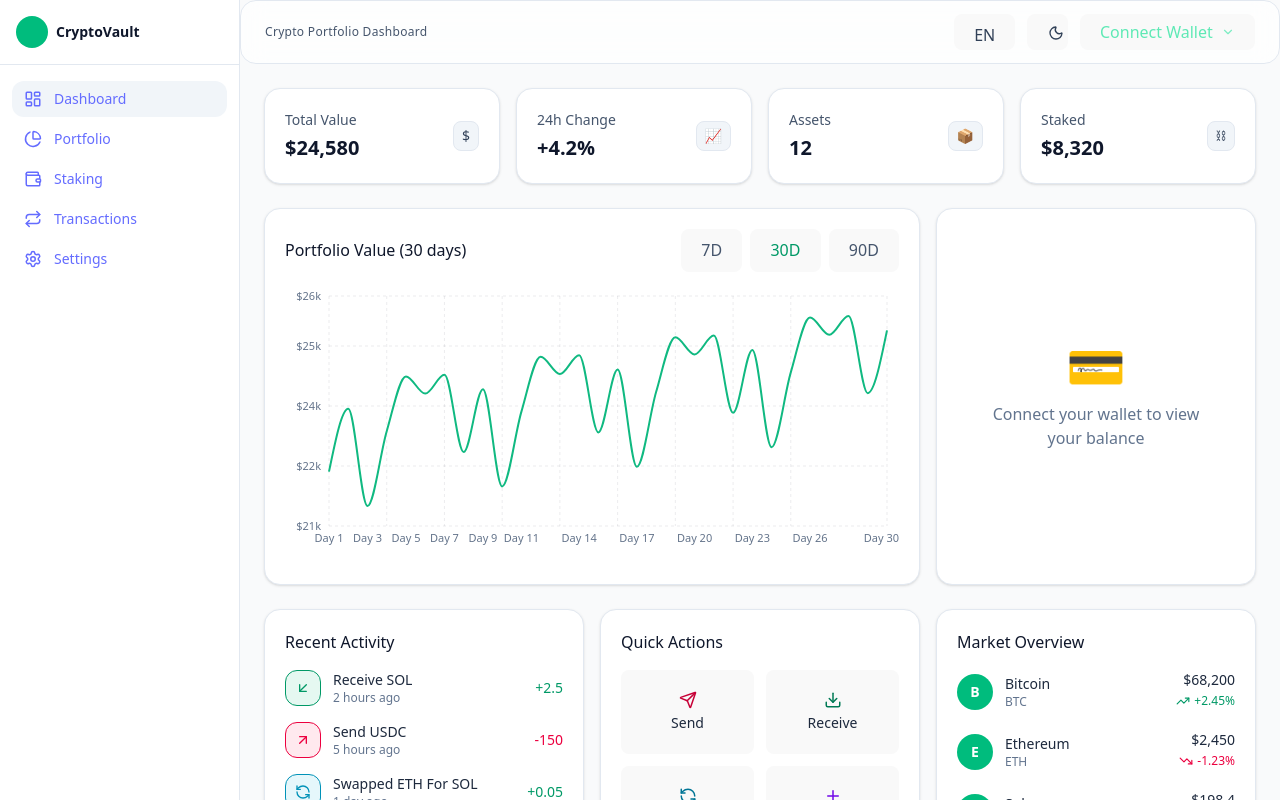
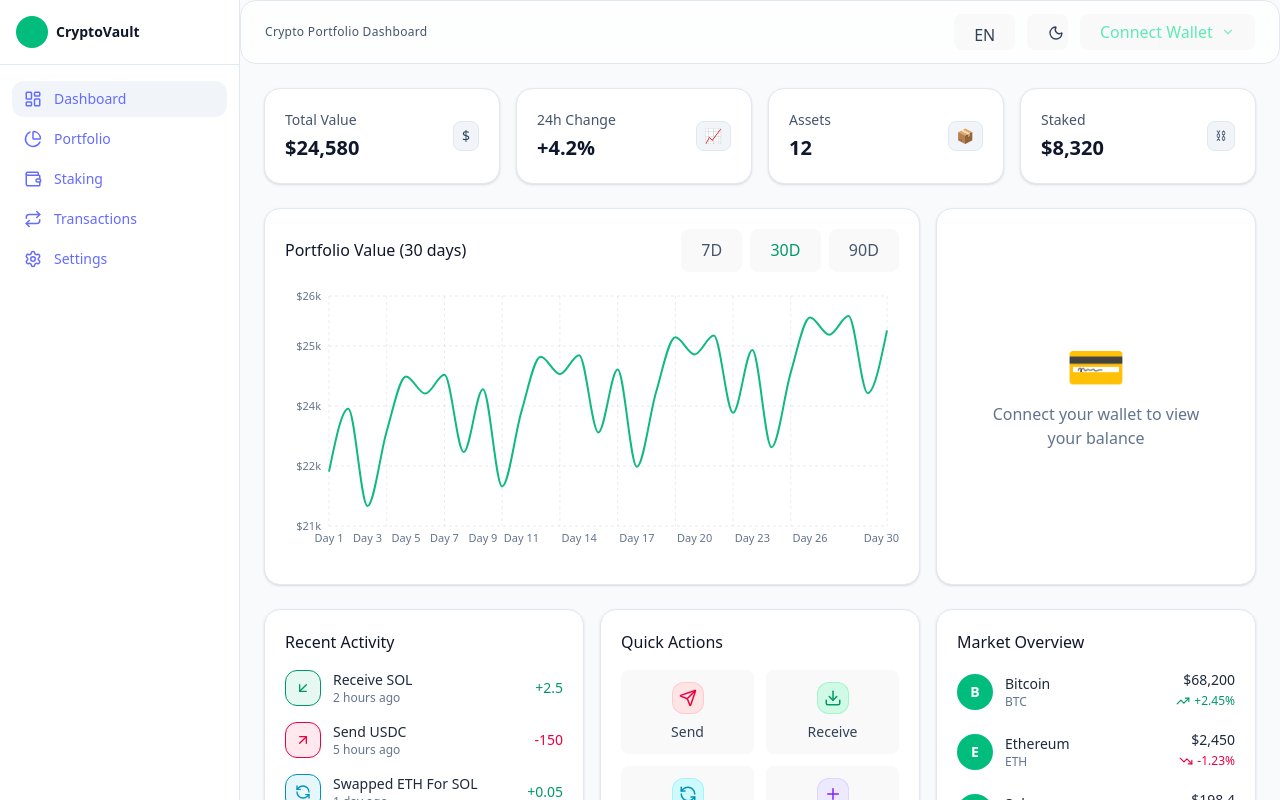
Before and after one commit to malih99/CryptoVault, a React (Vite) app: page / in a window 1280 px wide. Shown: the top 800 px of the page. Built offline with nearby package versions, Linux system fonts and the light colour scheme.

Commit message:
fix(dashboard): align QuickActions tile with light theme (light tile + colored icon chips)

```diff
--- a/src/features/dashboard/QuickActions.tsx
+++ b/src/features/dashboard/QuickActions.tsx
@@ -1,12 +1,13 @@
+// src/features/dashboard/QuickActions.tsx
 import Card from "../../components/ui/Card";
 import { Send, Download, RefreshCcw, Plus } from "lucide-react";
 import { useTranslation } from "react-i18next";
 
 type Action = {
+  key: "send" | "receive" | "swap" | "buy";
   icon: JSX.Element;
   labelKey: string;
-  className: string;
-  onClick: () => void;
+  onClick?: () => void;
 };
 
 export default function QuickActions() {
@@ -14,34 +15,37 @@ export default function QuickActions() {
 
   const actions: Action[] = [
     {
+      key: "send",
       icon: <Send size={18} />,
       labelKey: "dashboard.actions.send",
-      className:
-        "bg-rose-500/10 text-rose-700 border-rose-200 dark:bg-rose-500/15 dark:text-rose-300 dark:border-rose-500/20",
-      onClick: () => {},
     },
     {
+      key: "receive",
       icon: <Download size={18} />,
       labelKey: "dashboard.actions.receive",
-      className:
-        "bg-emerald-500/10 text-emerald-700 border-emerald-200 dark:bg-emerald-500/15 dark:text-emerald-300 dark:border-emerald-500/20",
-      onClick: () => {},
     },
     {
+      key: "swap",
       icon: <RefreshCcw size={18} />,
       labelKey: "dashboard.actions.swap",
-      className:
-        "bg-cyan-500/10 text-cyan-700 border-cyan-200 dark:bg-cyan-500/15 dark:text-cyan-300 dark:border-cyan-500/20",
-      onClick: () => {},
     },
-    {
-      icon: <Plus size={18} />,
-      labelKey: "dashboard.actions.buy",
-      className:
-        "bg-violet-500/10 text-violet-700 border-violet-200 dark:bg-violet-500/15 dark:text-violet-300 dark:border-violet-500/20",
-      onClick: () => {},
-    },
+    { key: "buy", icon: <Plus size={18} />, labelKey: "dashboard.actions.buy" },
   ];
+
+  const chipCls: Record<Action["key"], string> = {
+    send:
+      "text-rose-600 bg-rose-100 ring-rose-200 " +
+      "dark:text-rose-300 dark:bg-rose-500/15 dark:ring-rose-500/20",
+    receive:
+      "text-emerald-600 bg-emerald-100 ring-emerald-200 " +
+      "dark:text-emerald-300 dark:bg-emerald-500/15 dark:ring-emerald-500/20",
+    swap:
+      "text-cyan-600 bg-cyan-100 ring-cyan-200 " +
+      "dark:text-cyan-300 dark:bg-cyan-500/15 dark:ring-cyan-500/20",
+    buy:
+      "text-violet-600 bg-violet-100 ring-violet-200 " +
+      "dark:text-violet-300 dark:bg-violet-500/15 dark:ring-violet-500/20",
+  };
 
   return (
     <Card className="p-5">
@@ -50,14 +54,29 @@ export default function QuickActions() {
       </div>
 
       <div className="grid grid-cols-2 gap-3">
-        {actions.map((a, i) => (
+        {actions.map((a) => (
           <button
-            key={i}
+            key={a.key}
             onClick={a.onClick}
-            className={`h-[84px] rounded-2xl border ${a.className} inline-flex flex-col items-center justify-center gap-1 hover:opacity-90 transition`}
+            className={[
+              "group h-[84px] rounded-2xl border inline-flex flex-col items-center justify-center gap-2 transition",
+              // Light
+              "bg-slate-50 border-slate-200 hover:bg-slate-100",
+              // Dark
+              "dark:bg-slate-800/40 dark:border-slate-700 dark:hover:bg-slate-800/60",
+              // Accessibility
+              "focus:outline-none focus-visible:ring-2 focus-visible:ring-emerald-300 dark:focus-visible:ring-emerald-500/40",
+            ].join(" ")}
           >
-            {a.icon}
-            <span className="text-sm text-slate-800 dark:text-slate-100">
+            <span
+              className={[
+                "grid place-items-center h-8 w-8 rounded-xl ring-1 ring-inset transition",
+                chipCls[a.key],
+              ].join(" ")}
+            >
+              {a.icon}
+            </span>
+            <span className="text-sm text-slate-700 dark:text-slate-200">
               {t(a.labelKey)}
             </span>
           </button>
```
